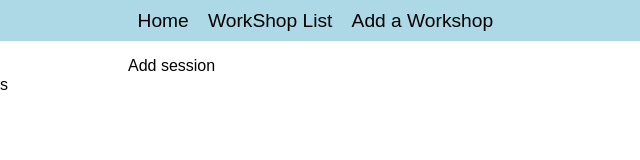
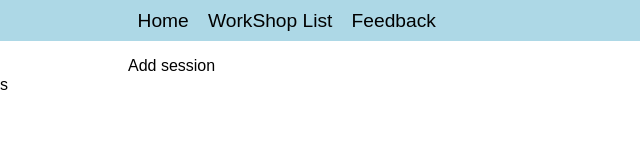
Before and after one commit to Sachin-Prasad-29/WorkShop-Application, a website: page public/workshop-details-add-session.html in a window 1280 px wide. Shown: the full height of the page, 0-640 px from the left. Drawn offline with Linux system fonts and the light colour scheme.

Commit message:
changed nav css

```diff
--- a/public/workshop-details-add-session.html
+++ b/public/workshop-details-add-session.html
@@ -25,7 +25,7 @@
           <a href="workshop-list.html" class="link-plain curr-Link-workshop">WorkShop List</a>
         </li>
         <li class="nav-items d-sm-none">
-          <a href="feedback.html" class="link-plain curr-Link-feedback">Add a Workshop</a>
+          <a href="feedback.html" class="link-plain curr-Link-feedback">Feedback</a>
         </li>
       </ul>
     </nav>
```
